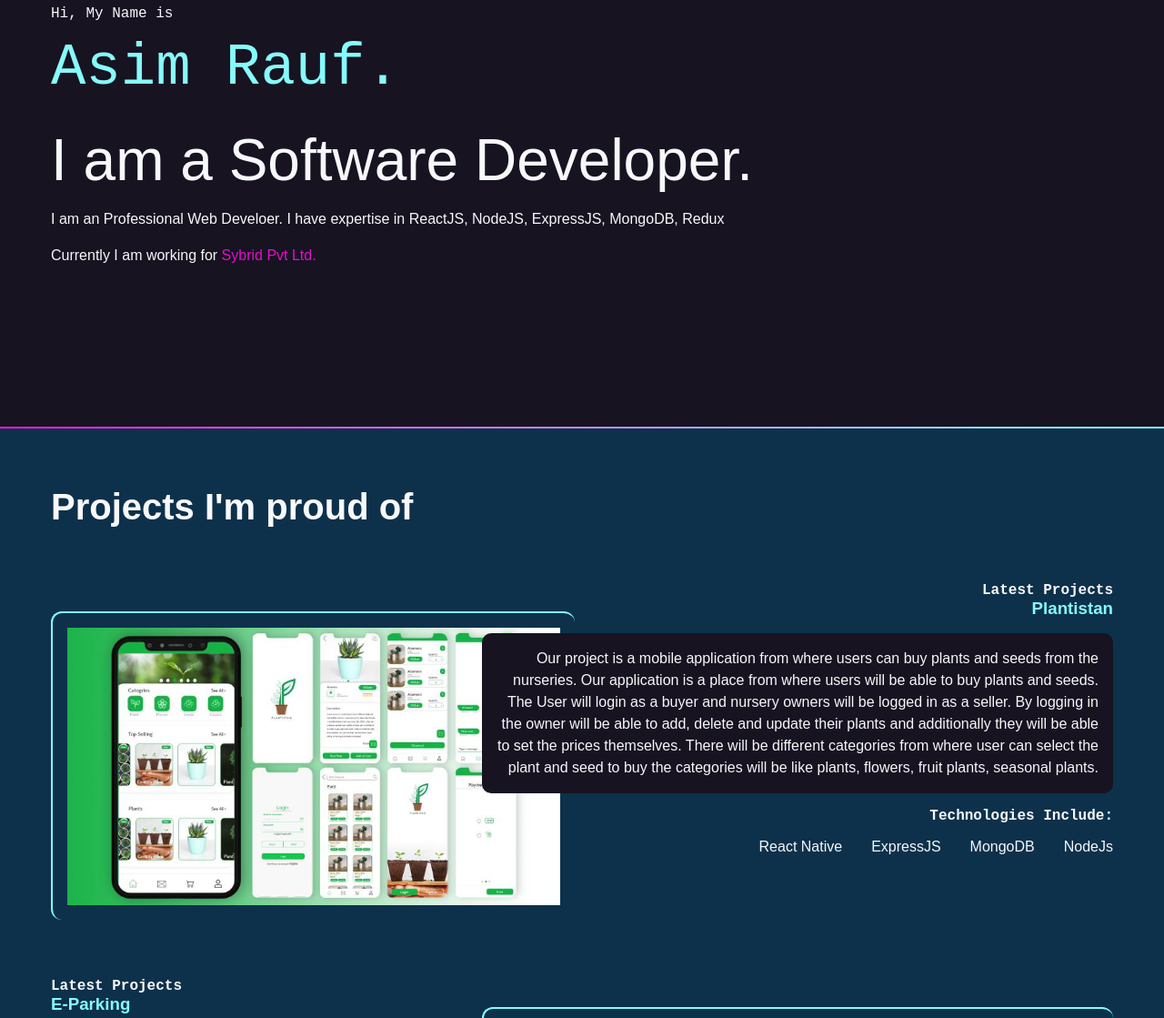
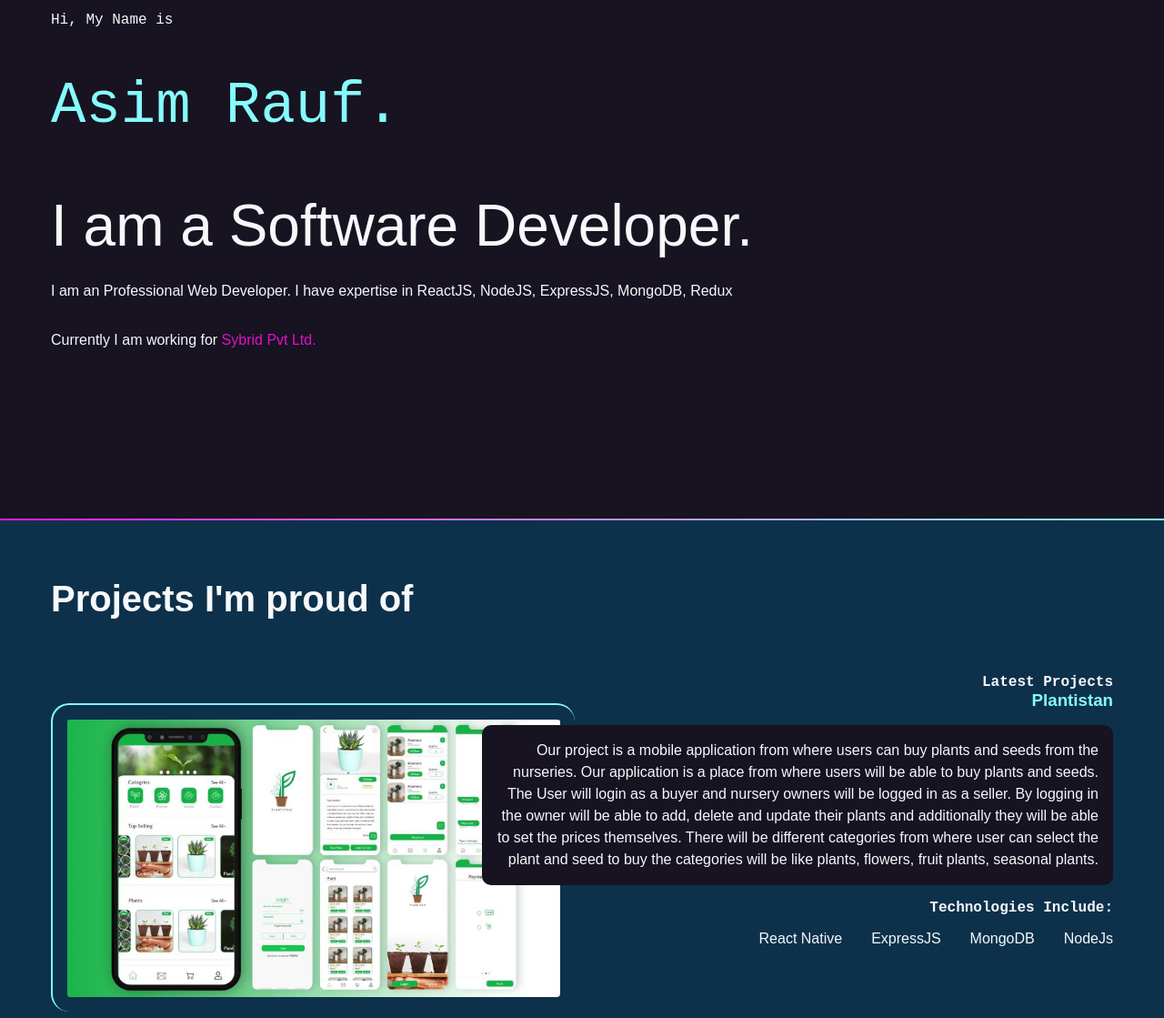
Before and after one commit to AsimRauf1997/portfolio, a plain HTML site: page index.html in a window 1280 px wide. Shown: the part 143-1262 px from the top of the page at 91% size. Drawn offline with Linux system fonts and the light colour scheme; a web font is replaced by a local one.

Commit message:
refocterd

```diff
--- a/css/app.css
+++ b/css/app.css
@@ -12,12 +12,12 @@
         --sans: Oxygen, sans-serif;
     }
 /* :root {
-    --black: #2A8C82;
-    --dkblue: #27595;
+    --black: #253659;
+    --dkblue: #BF665E;
     --plum: #275950;
-    --hotmag: #41BFB3;
-    --magenta: #41BFB3;
-    --aqua: #260101;
+    --hotmag: #03A696;
+    --magenta: #04BF9D;
+    --aqua: #A4C7CC;
     --white: #f7f8fa;
     --font-size: 1.3rem;
     --mono: "Oxygen mono", monospace;
@@ -63,7 +63,7 @@ max-width: 1200px;
 }
 #intro p{
     font-size: 1rem;
-    line-height: 1.5;
+    line-height: 2.4;
 }
 .name {
     font-family: var(--mono);
@@ -218,7 +218,7 @@ footer ul {
     margin: 2rem 0 4rem 0;
     border-left: 2px solid var(--aqua);
     border-top: 2px solid var(--aqua);
-    border-radius: 12px;
+    border-radius: 20px;
     padding: 1rem   ;
 }
 img{
@@ -260,6 +260,7 @@ img{
         grid-row: 1/2;
     }
     #projects .reverse img{
+
         grid-column: 5/11;
         grid-row: 1/2;
     }
--- a/index.html
+++ b/index.html
@@ -46,7 +46,7 @@
     <section id="intro">
         <p class="name">Hi, My Name is <span>Asim Rauf.</span></p>
         <h2>I am a Software Developer.</h2>
-        <p> I am an Professional Web Develoer. I have expertise in ReactJS, NodeJS, ExpressJS, MongoDB, Redux</p>
+        <p> I am an Professional Web Developer. I have expertise in ReactJS, NodeJS, ExpressJS, MongoDB, Redux</p>
         <p> Currently I am working for <a href="https://sybrid.com.pk">Sybrid Pvt Ltd.</a> </p>
     </section>
     <!-- Projects Section -->
```
Lines whose indentation alone changed are shown as unchanged.
